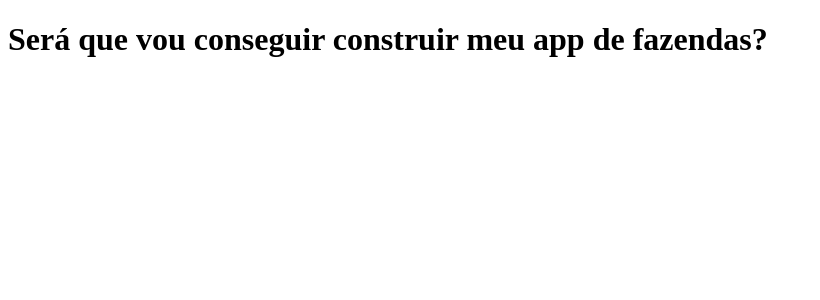
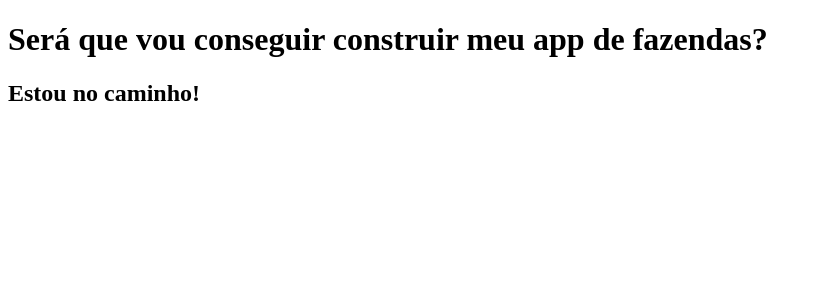
Before and after one commit to sergiorsoares82/clone-tabnews, a Next.js app: page / in a window 1280 px wide. Shown: the top 300 px of the page, without its empty margins (0-820 px from the left). Built offline with nearby package versions, Linux system fonts and the light colour scheme.

Commit message:
alteração da mensagem página principal

```diff
--- a/pages/index.js
+++ b/pages/index.js
@@ -1,5 +1,10 @@
 function Home(){
-    return <h1>Será que vou conseguir construir meu app de fazendas?</h1>
+    return (
+    <div>
+        <h1>Será que vou conseguir construir meu app de fazendas?</h1>
+        <h2>Estou no caminho!</h2>
+    </div>)
+
 }
 
 export default Home
```
